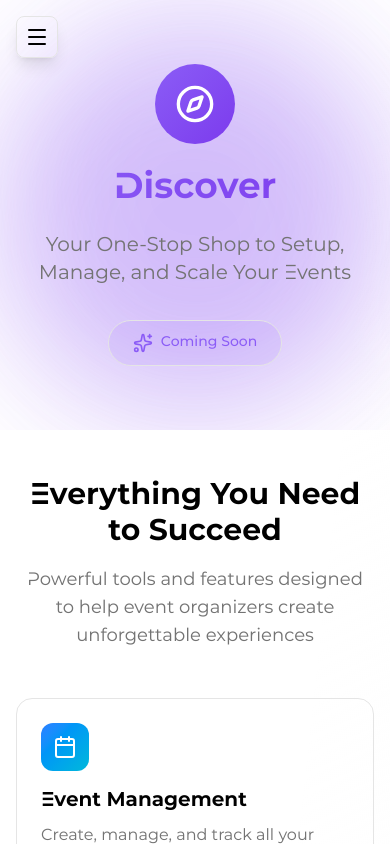
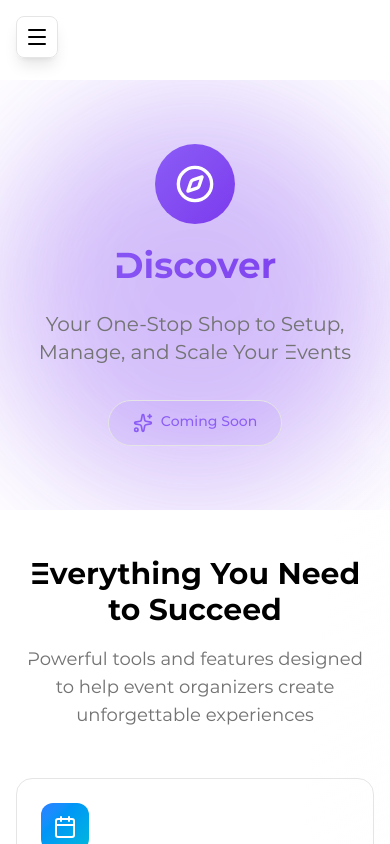
Before and after one commit to StdioX-Labs/web-dashboard, a Next.js app: page /dashboard/discover in a window 390 px wide. Built offline with nearby package versions, Linux system fonts and the light colour scheme.

Commit message:
scan ticket

```diff
--- a/components/discover-page.tsx
+++ b/components/discover-page.tsx
@@ -63,7 +63,7 @@ const products = [
 
 export default function DiscoverPage() {
   return (
-    <div className="min-h-screen bg-gradient-to-br from-background via-background to-muted/20">
+    <div className="min-h-screen bg-gradient-to-br from-background via-background to-muted/20 pt-20 sm:pt-24 lg:pt-0">
       {/* Hero Section */}
       <div className="relative overflow-hidden">
         <div className="absolute inset-0 bg-grid-pattern opacity-5" />
@@ -169,7 +169,7 @@ export default function DiscoverPage() {
             </h2>
 
             <p className="text-lg text-white/90 max-w-2xl mx-auto mb-8">
-              We're building something incredible. These powerful tools and features will revolutionize how you create, manage, and grow your events.
+              We&apos;re building something incredible. These powerful tools and features will revolutionize how you create, manage, and grow your events.
             </p>
 
             <div className="inline-flex flex-col sm:flex-row gap-4">
--- a/components/scan-events-page.tsx
+++ b/components/scan-events-page.tsx
@@ -316,7 +316,7 @@ export default function ScanEventsPage() {
   }
 
   return (
-    <div className="min-h-screen bg-gradient-to-br from-background via-background to-muted/20 p-3 sm:p-4 md:p-6 lg:p-8">
+    <div className="min-h-screen bg-gradient-to-br from-background via-background to-muted/20 p-3 sm:p-4 md:p-6 lg:p-8 pt-20 sm:pt-24 lg:pt-8">
       <div className="max-w-4xl mx-auto space-y-4 sm:space-y-6">
         <motion.div
           initial={{ opacity: 0, y: -20 }}
```
